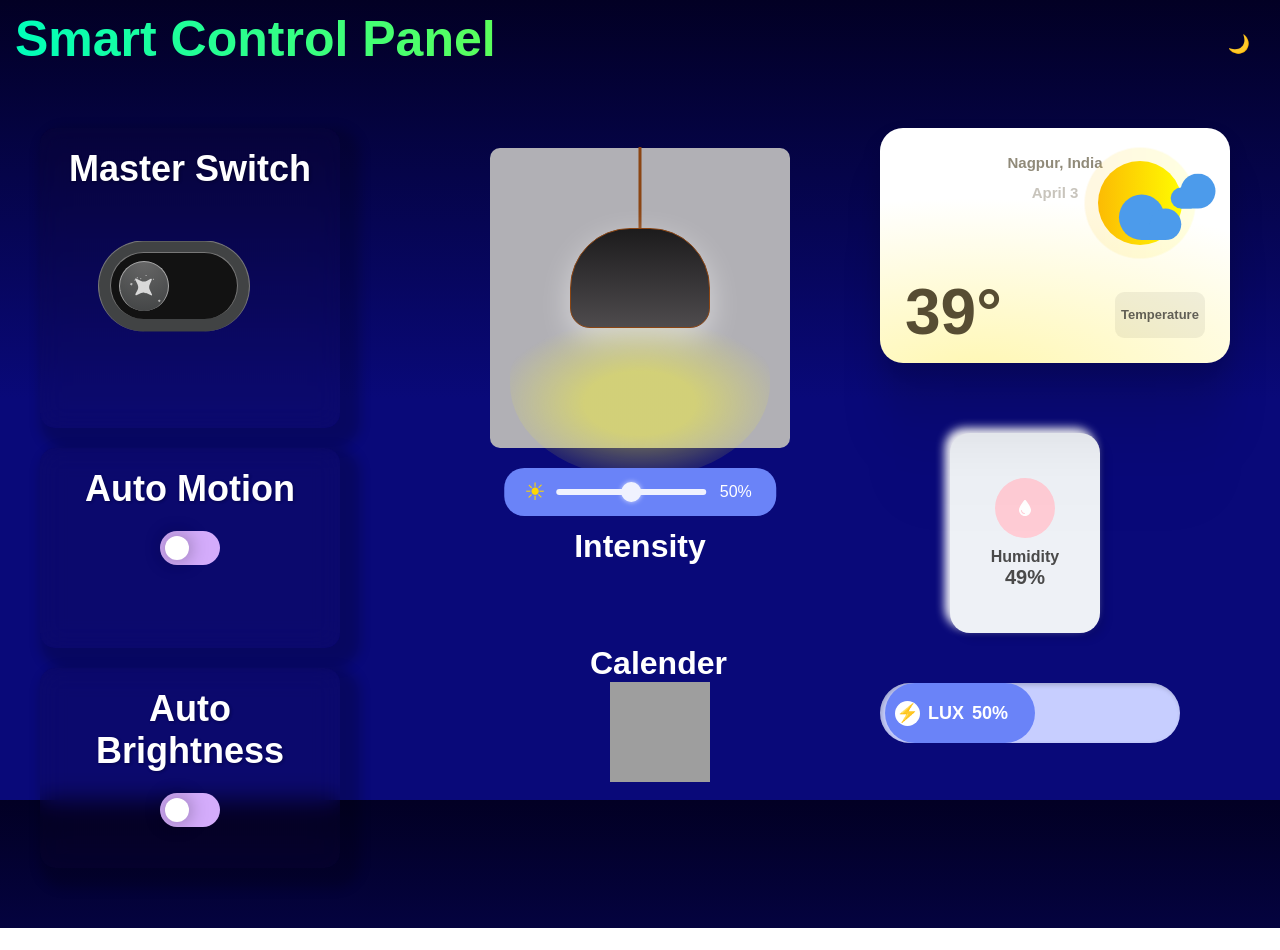
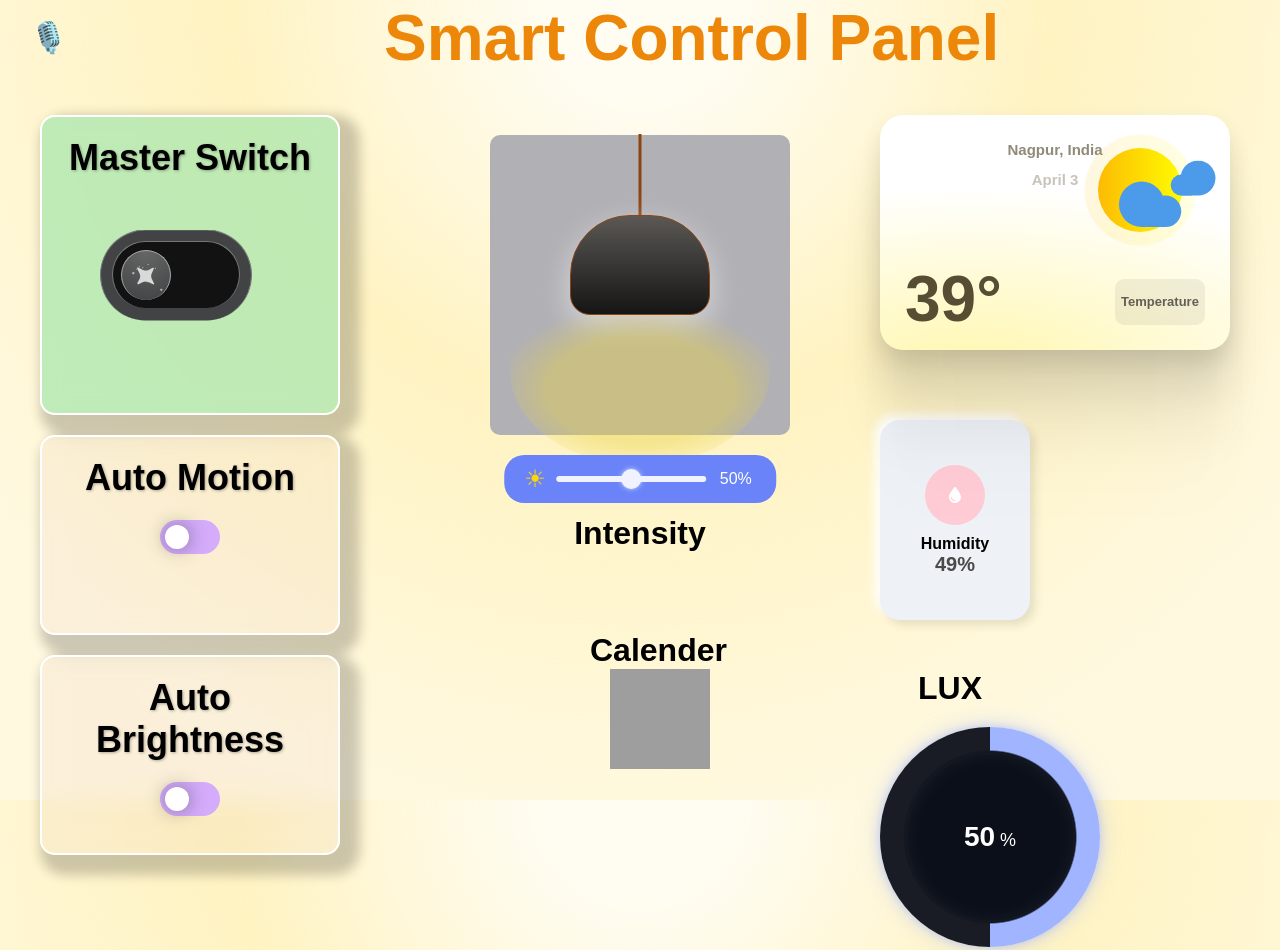
Before and after one commit to PranavLokhande/Task1, a plain HTML site: page index.html in a window 1280 px wide. Shown: the top 950 px of the page. Before the commit the page ends 928 px from the top, so only its background shows below. Drawn offline with Linux system fonts and the light colour scheme; grey boxes are pictures that could not be loaded.

Commit message:
New files

```diff
--- a/index.html
+++ b/index.html
@@ -989,8 +989,8 @@
 
 <body>
     <div class="navbar">
-        <span class="animated-text">Smart Control Panel</span>
-        <button class="toggle-mode" onclick="toggleDarkMode()">🌙</button>
+        <h1 class="h1" style="text-align: center; color: rgb(237, 135, 9);">Smart Control Panel</h1>
+        <button style="font-size:30px ;" class="toggle-mode">🎙️</button>
     </div>
     <div class="container">
         <div class="section">
@@ -998,7 +998,7 @@
 
                 <!-- yeh mere first toggle button honge -->
                 <div class="button1-card">
-                    <h1 style="padding:20px 20px">Master Switch</h1><br><br>
+                    <h1 style="padding:20px 20px; color:black;">Master Switch</h1><br><br>
                     <div class="toggle-cont" style="margin-left:70px;">
                         <input class="toggle-input" id="toggle" name="toggle" type="checkbox" />
                         <label class="toggle-label" for="toggle">
@@ -1105,7 +1105,7 @@
 
                 <!-- button2 card start -->
                 <div class="button2-card">
-                    <h1 style="padding: 20px 20px;">Auto Motion</h1>
+                    <h1 style="padding: 20px 20px; color:black">Auto Motion</h1>
                     <label class="switch">
                         <input type="checkbox">
                         <span class="slider"></span>
@@ -1115,7 +1115,7 @@
 
                 <!-- button 3 card start -->
                 <div class="button3-card">
-                    <h1 style="padding: 20px 20px;">Auto Brightness</h1>
+                    <h1 style="padding: 20px 20px; color:black">Auto Brightness</h1>
                     <label class="switch">
                         <input type="checkbox">
                         <span class="slider"></span>
@@ -1142,18 +1142,18 @@
                 </div>
                 <!-- <h1 style="color:white">Intensity</h1> -->
             </div>
-            <h1 style="margin-top: 80px;">Intensity</h1>
+            <h1 style="margin-top: 80px; color:black">Intensity</h1>
 
             <div class="box2">
                 <div class="calendar">
-                    <h1 style=" margin-top: 80px; ">Calender</h1>
+                    <h1 style=" margin-top: 80px; color:black ">Calender</h1>
                     <img src="https://cdn-icons-png.flaticon.com/512/1869/1869397.png" style="margin-left: 20px;" class="icon" id="open-modal" alt="Calendar Icon">
 
                 </div>
 
                 <div class="modal" id="schedule-modal">
                     <span class="close" id="close-modal">&times;</span>
-                    <h3>Set Schedule</h3>
+                    <h3 style="color:black">Set Schedule</h3>
                     <input type="datetime-local" id="schedule-time">
                     <button id="set-schedule">Set Schedule</button>
                     <p id="scheduled-time"></p>
@@ -1198,13 +1198,13 @@
 
             <!-- Humidity start  -->
 
-            <div class="box4" style="margin-left: 70px; margin-top: 70px; margin-bottom: 50px;">
+            <div class="box4" style=" margin-top: 70px; margin-bottom: 50px;">
 
                 <div class="card2">
                     <div class="icon-container2">
                         <i class="fas fa-droplet"></i>
                     </div>
-                    <h2 class="title">Humidity</h2>
+                    <h2 class="title" style="color:black">Humidity</h2>
                     <div class="humidity">49%</div>
                 </div>
 
@@ -1212,14 +1212,11 @@
 
             <!-- lux waal code -->
             <div class="box5" style="margin-top: 30px;">
-                <div class="progress-container ">
-                    <div class="slider-container2" id="slider-container">
-                        <div class="slider2" id="slider"></div>
-                        <div class="indicator2" id="indicator">
-                            <div class="circle2">⚡</div>
-                            <span>LUX</span>
-                            <span id="percentage">50%</span>
-                        </div>
+                <h1 class="lux" style="  margin-right: 220px;     margin-bottom: 20px; color:black">LUX</h1>
+                <div class="progress-container">
+                    <div class="progress-circle">
+                        <div class="inner-circle"></div>
+                        <span class="progress-text">24 LUX</span>
                     </div>
                 </div>
             </div>
@@ -1244,27 +1241,69 @@
 
         // lux wala js
 
-        const sliderContainer = document.getElementById('slider-container');
-        const sliderr = document.getElementById('slider');
-        const percentageText = document.getElementById('percentage');
+        const progressText = document.querySelector(".progress-text");
+        const progressCircle = document.querySelector(".progress-circle");
+        const container = document.querySelector(".progress-container");
 
-        sliderContainer.addEventListener('mousedown', (e) => {
-            function moveSlider(event) {
-                let rect = sliderContainer.getBoundingClientRect();
-                let offsetX = event.clientX - rect.left;
-                let percentage = Math.min(Math.max(offsetX / rect.width * 100, 0), 100);
-                sliderr.style.width = percentage + '%';
-                percentageText.textContent = Math.round(percentage) + '%';
-            }
+        let centerX = container.offsetWidth / 2;
+        let centerY = container.offsetHeight / 2;
+        let dragging = false;
 
-            function stopDragging() {
-                document.removeEventListener('mousemove', moveSlider);
-                document.removeEventListener('mouseup', stopDragging);
-            }
+        function updateProgress(e) {
+            let rect = container.getBoundingClientRect();
+            let x = e.clientX - rect.left - centerX;
+            let y = e.clientY - rect.top - centerY;
+            let angle = Math.atan2(y, x) * (180 / Math.PI) + 90;
+            if (angle < 0) angle += 360;
 
-            moveSlider(e);
-            document.addEventListener('mousemove', moveSlider);
-            document.addEventListener('mouseup', stopDragging);
+            // Flip the progress so it starts from the bottom
+            let percent = Math.round(100 - (angle / 3.6));
+            if (percent < 1) percent = 1;
+            if (percent > 100) percent = 100;
+
+            progressText.innerText = percent;
+            progressCircle.style.background = `radial-gradient(circle, #131722 55%, transparent 56%),
+                conic-gradient(#A0B4FF ${angle}deg, #1a1c25 ${angle}deg)`;
+
+            // Add a subtle glow effect when dragging
+            progressCircle.style.boxShadow = `0 0 ${percent / 5}px rgba(160, 180, 255, 0.6),
+                                              0 0 ${percent / 2}px rgba(160, 180, 255, 0.4)`;
+        }
+
+        container.addEventListener("mousedown", () => {
+            dragging = true;
+            progressCircle.style.transform = "scale(1.1)";
+        });
+
+        document.addEventListener("mousemove", (e) => {
+            if (dragging) updateProgress(e);
+        });
+
+        document.addEventListener("mouseup", () => {
+            dragging = false;
+            progressCircle.style.transform = "scale(1)";
+        });
+
+        // Initialize at 24%
+        updateProgress({
+            clientX: container.getBoundingClientRect().left + centerX,
+            clientY: container.getBoundingClientRect().top + centerY + centerX * 0.85
+        });
+
+        // mike
+        document.querySelector(".toggle-mode").addEventListener("click", () => {
+            const recognition = new(window.SpeechRecognition || window.webkitSpeechRecognition)();
+            recognition.lang = "en-US";
+            recognition.start();
+
+            recognition.onresult = (event) => {
+                const transcript = event.results[0][0].transcript;
+                document.getElementById("output").textContent = "You said: " + transcript;
+            };
+
+            recognition.onerror = (event) => {
+                console.error("Error occurred in recognition:", event.error);
+            };
         });
 
 
--- a/style2.css
+++ b/style2.css
@@ -6,7 +6,7 @@
 }
 
 body {
-    background: linear-gradient(to bottom, #020024, #090979, #090979);
+    background: radial-gradient(circle at top, rgba(255, 248, 220, 0.4) 10%, rgba(255, 235, 153, 0.6) 40%, rgba(255, 248, 220, 0.9) 80%);
     background-attachment: fixed;
     color: white;
     color: white;
@@ -245,8 +245,9 @@ body {
     height: 300px;
     margin-bottom: 10px;
     border-radius: 15px;
+    border: 2px solid white;
     /* border: 1px solid rgba(255, 255, 255, 0.3); */
-    background: rgba(33, 17, 17, 0.1);
+    background: rgba(155, 229, 169, 0.635);
     /* Transparent dark effect */
     backdrop-filter: blur(10px);
     /* Blur effect for glassmorphism */
@@ -274,9 +275,10 @@ body {
     width: 300px;
     height: 200px;
     margin-bottom: 10px;
+    border: 2px solid white;
     border-radius: 15px;
     /* border: 1px solid rgba(255, 255, 255, 0.3); */
-    background: rgba(33, 17, 17, 0.1);
+    background: rgba(218, 169, 169, 0.1);
     /* Transparent dark effect */
     backdrop-filter: blur(10px);
     /* Blur effect for glassmorphism */
@@ -302,11 +304,12 @@ body {
 
 .button3-card {
     width: 300px;
+    border: 2px solid white;
     height: 200px;
     margin-bottom: 10px;
     border-radius: 15px;
     /* border: 1px solid rgba(255, 255, 255, 0.3); */
-    background: rgba(33, 17, 17, 0.1);
+    background: rgba(218, 169, 169, 0.1);
     /* Transparent dark effect */
     backdrop-filter: blur(10px);
     /* Blur effect for glassmorphism */
@@ -391,7 +394,7 @@ body {
 .lamp {
     width: 140px;
     height: 100px;
-    background: linear-gradient(to bottom, #1c1b1c, #4e4b4d);
+    background: linear-gradient(to bottom, #5b5855, #151514);
     position: relative;
     margin: auto;
     top: 80px;
@@ -404,7 +407,7 @@ body {
     width: 260px;
     height: 150px;
     /* Adjusted gradient for a bright, warm glow */
-    background: radial-gradient(ellipse at center, rgba(255, 251, 38, 0.85) 30%, rgba(255, 230, 240, 0) 80%);
+    background: radial-gradient(ellipse at center, rgba(231, 210, 69, 0.85) 50%, rgba(224, 55, 122, 0) 80%);
     position: absolute;
     top: 180px;
     left: 50%;
@@ -537,6 +540,83 @@ input[type="range"]::-webkit-slider-thumb {
     color: red;
     font-size: 20px;
     float: right;
+}
+
+
+/* pehla h1 */
+
+.h1 {
+    font-size: 4rem;
+    font-weight: bold;
+    color: rgb(237, 135, 9);
+    text-align: center;
+    position: absolute;
+    left: 30%;
+    animation: fadeInMove 1.5s ease-in-out;
+}
+
+@keyframes fadeInMove {
+    0% {
+        opacity: 0;
+        transform: translateY(-50px);
+    }
+    100% {
+        opacity: 1;
+        transform: translateY(0);
+    }
+}
+
+
+/* circular progress  */
+
+.progress-container {
+    position: relative;
+    width: 220px;
+    height: 220px;
+    cursor: grab;
+}
+
+.progress-circle {
+    width: 100%;
+    height: 100%;
+    background: radial-gradient(circle, #131722 55%, transparent 56%), conic-gradient(#e17b07 0deg, #1f251a 0deg);
+    border-radius: 50%;
+    display: flex;
+    justify-content: center;
+    align-items: center;
+    position: relative;
+    box-shadow: 0 0 20px rgba(160, 180, 255, 0.3), 0 0 40px rgba(160, 180, 255, 0.2);
+    transition: all 0.3s ease-in-out;
+}
+
+.progress-circle:hover {
+    transform: scale(1.05);
+    box-shadow: 0 0 30px rgba(160, 180, 255, 0.5), 0 0 50px rgba(160, 180, 255, 0.3);
+}
+
+.inner-circle {
+    width: 75%;
+    height: 75%;
+    background: #0b0f19;
+    border-radius: 50%;
+    position: absolute;
+    box-shadow: inset 0 0 20px rgba(255, 255, 255, 0.05);
+}
+
+.progress-text {
+    position: absolute;
+    color: white;
+    font-size: 28px;
+    font-weight: bold;
+    text-align: center;
+    transition: all 0.3s ease-in-out;
+}
+
+.progress-text::after {
+    content: "%";
+    font-size: 18px;
+    font-weight: normal;
+    margin-left: 5px;
 }
 
 
@@ -891,7 +971,7 @@ input[type="range"]::-webkit-slider-thumb {
 }
 
 .light-mode {
-    background: linear-gradient(to bottom right, #e3e2dd, #df6be5);
+    background: linear-gradient(to bottom right, #c91390, #df6be5);
     background-attachment: fixed;
     color: black;
 }
@@ -942,10 +1022,30 @@ input[type="range"]::-webkit-slider-thumb {
 }
 
 .light-mode h1 {
-    color: black
+    color: black;
 }
 
 @media (max-width: 768px) {
+    .box3 {
+        margin-left: 40px;
+    }
+    .box4 {
+        margin-left: 90px;
+    }
+    .box5 {
+        margin-left: 50px;
+    }
+    .lux {
+        margin-left: 70px;
+    }
+    .h1 {
+        font-size: 25px;
+        position: relative;
+        left: 20px;
+    }
+    .toggle-mode {
+        margin-left: 30px;
+    }
     .navbar {
         width: 100%;
         padding: 15px;
```
